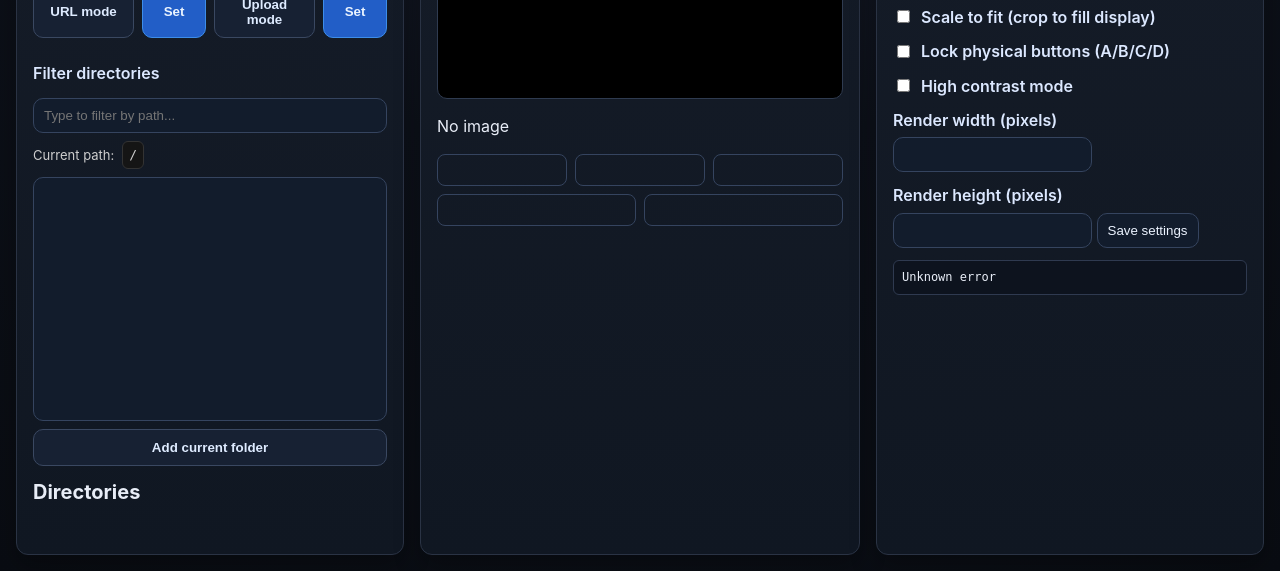
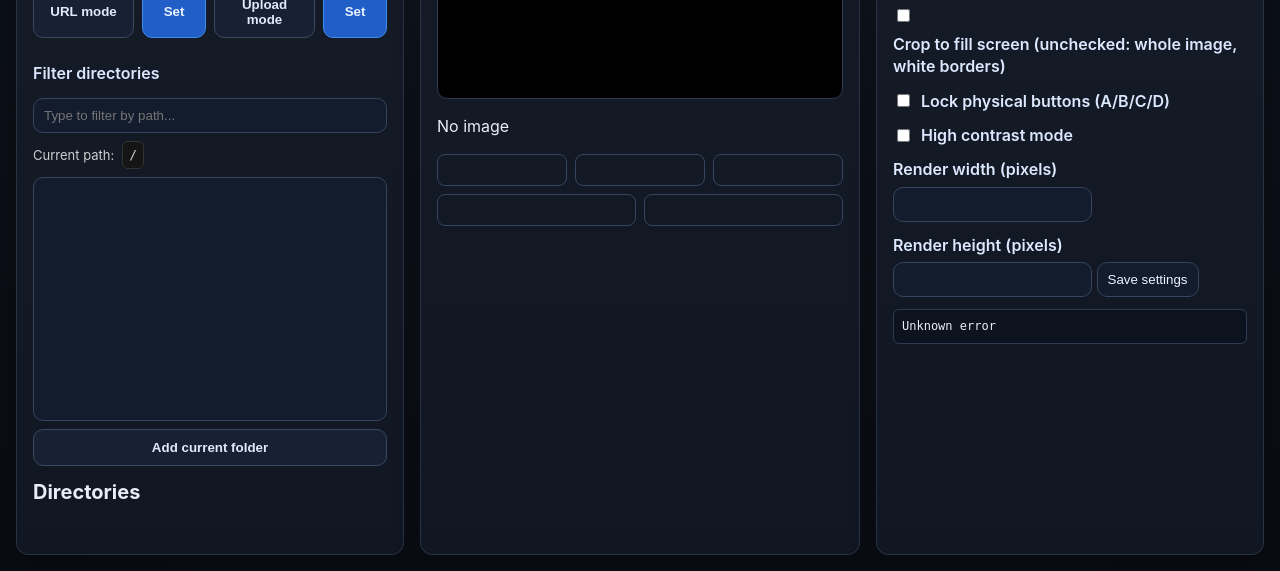
Before and after one commit to mjimeneznet/inky-image, a Python web app: template templates/index.html in a window 1280 px wide, after a click that opens the changed part. Shown: the part 310-881 px from the top of the page. Run offline with Jinja, Linux system fonts and the light colour scheme; the template is opened without the code that fills it, so the values that code supplies are empty.

Commit message:
fix(ui): name the crop option after what it does
"Scale to fit (crop to fill display)" reads backwards: checking it crops the
image to fill the panel, and unchecking it scales the whole image down and pads
the rest with white. A user who wants to see the whole photo unchecks it and
gets a small image in a white frame, which is exactly the "washed out" report
that traced back to scale_to_fit=false in the stored config.

Risk: none (label text only).

```diff
--- a/templates/index.html
+++ b/templates/index.html
@@ -150,7 +150,7 @@
 
 			<div class="row setting-toggle">
 				<input id="scale-to-fit-input" type="checkbox">
-				<label for="scale-to-fit-input">Scale to fit (crop to fill display)</label>
+				<label for="scale-to-fit-input">Crop to fill screen (unchecked: whole image, white borders)</label>
 			</div>
 			<div class="row setting-toggle">
 				<input id="lock-buttons-input" type="checkbox">
```
